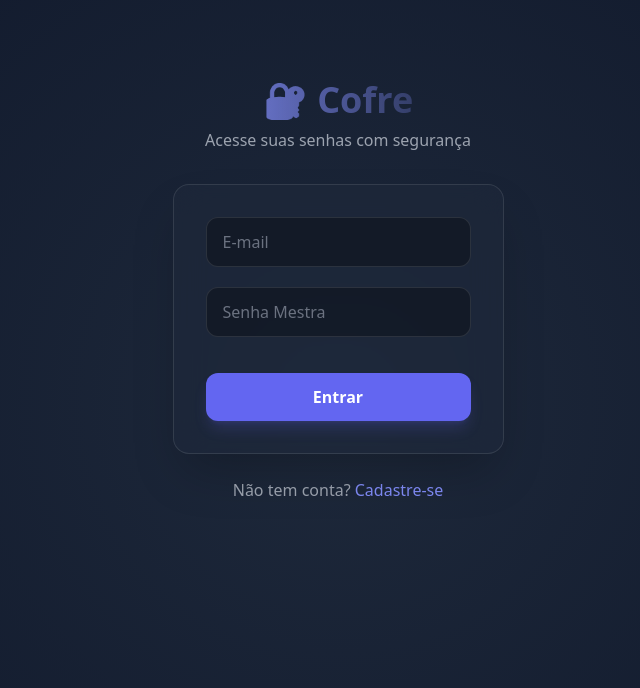
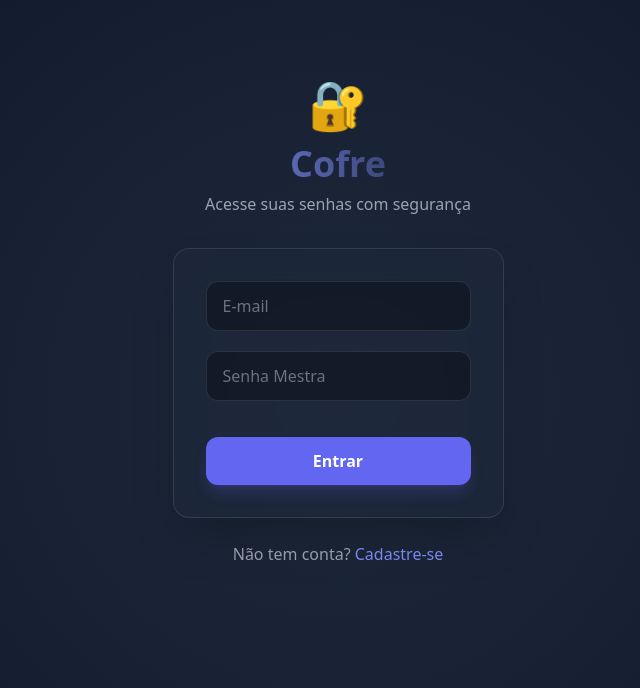
Before and after one commit to Lucas-Morais-Gomes/PasswordManagerAPI, a React app in the folder frontend/: page /login in a window 1280 px wide. Shown: the top 688 px of the page, without its empty margins (302-942 px from the left). Built offline with nearby package versions, Linux system fonts and the light colour scheme; no server answers; the HTML template or start-up script is replaced by a standard one.

Commit message:
style: ajuste visual no login e consistência de código

```diff
--- a/frontend/src/App.tsx
+++ b/frontend/src/App.tsx
@@ -8,7 +8,6 @@
 import PasswordGenerator from './pages/PasswordGenerator';
 import './App.css';
 
-// Componente para proteger rotas privadas
 function PrivateRoute({ children }: { children: JSX.Element }) {
     const { isAuthenticated } = useContext(AuthContext);
     return isAuthenticated ? children : <Navigate to="/login" />;
--- a/frontend/src/context/AuthContext.tsx
+++ b/frontend/src/context/AuthContext.tsx
@@ -1,4 +1,4 @@
-import { createContext, useState } from 'react'; // Removi o useEffect pois não precisamos mais dele aqui
+import { createContext, useState } from 'react';
 import type { ReactNode } from 'react';
 
 interface AuthContextType {
--- a/frontend/src/pages/Login.tsx
+++ b/frontend/src/pages/Login.tsx
@@ -24,8 +24,9 @@
     return (
         <div className="w-full max-w-md mt-20 px-4">
             <div className="text-center mb-8">
+                <div className="text-5xl mb-4 grayscale-0 block">🔐</div>
                 <h1 className="text-4xl font-extrabold text-transparent bg-clip-text bg-gradient-to-r from-brand-light to-brand-DEFAULT mb-2">
-                    🔐 Cofre
+                    Cofre
                 </h1>
                 <p className="text-gray-400">Acesse suas senhas com segurança</p>
             </div>
--- a/frontend/src/services/api.ts
+++ b/frontend/src/services/api.ts
@@ -4,7 +4,6 @@
     baseURL: import.meta.env.VITE_API_URL || 'http://localhost:5000/api',
 });
 
-// Interceptor simples (sem a tipagem estrita que causou o erro)
 api.interceptors.request.use((config) => {
     const token = localStorage.getItem('token');
     if (token) {
```
